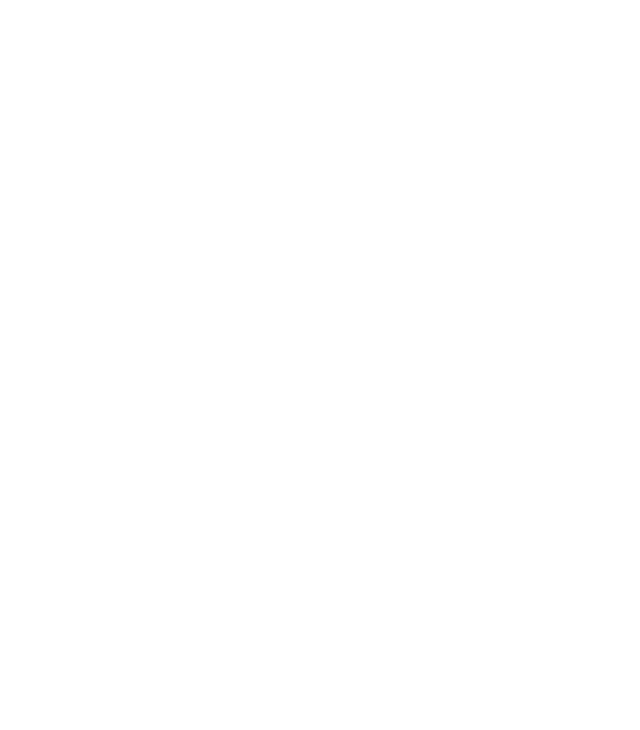
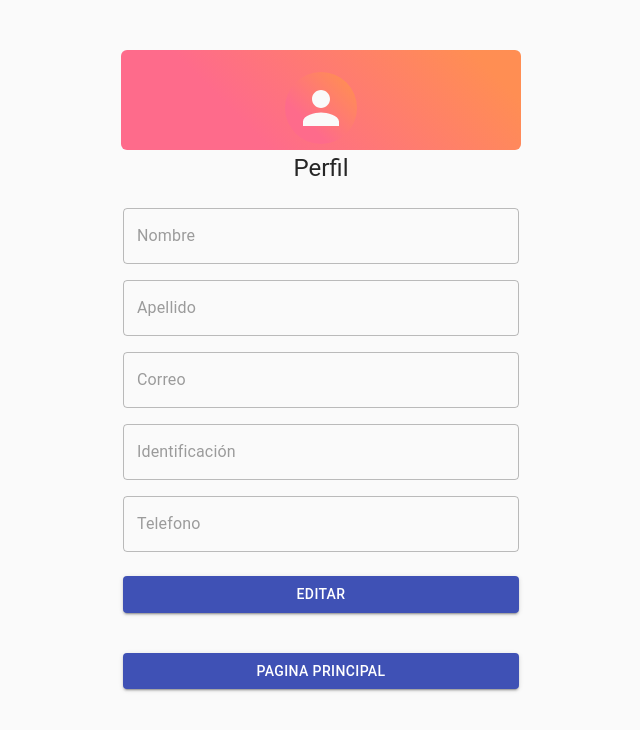
Before and after one commit to csepulvedaz/mudaya, a React (Create React App) app: page /perfil in a window 1280 px wide. Shown: the top 730 px of the page, without its empty margins (319-959 px from the left). Built offline with nearby package versions, Linux system fonts and the light colour scheme.

Commit message:
:zap::lipstipck: finalizacion profile

```diff
--- a/src/App.js
+++ b/src/App.js
@@ -3,6 +3,7 @@
 import Signin from "./pages/Signin";
 import Main from "./pages/Main";
 import VehicleForm from "./pages/VehicleForm";
+import Profile from "./pages/Profile";
 import {
     BrowserRouter as Router,
     Switch,
@@ -26,6 +27,9 @@
                 <Route path="/vehiculo">
                     <VehicleForm />
                 </Route>
+                <Route path="/perfil">
+                    <Profile/>
+                </Route>
             </Switch>
         </Router>
     );
--- a/src/components/header/CustomHeader.js
+++ b/src/components/header/CustomHeader.js
@@ -3,7 +3,7 @@
 import { makeStyles } from "@material-ui/core/styles";
 import PersonIcon from "@material-ui/icons/Person";
 import ExitToAppIcon from "@material-ui/icons/ExitToApp";
-import { Redirect } from "react-router-dom";
+import { Redirect, useHistory } from "react-router-dom";
 
 const { Header } = Layout;
 
@@ -70,11 +70,16 @@
 const CustomHeader = () => {
     const [navigate, setNavigate] = useState(false);
     const classes = useStyles();
+    let history = useHistory();
 
     const logout = () => {
         localStorage.clear("token");
         setNavigate(true);
     };
+    const toProfile = () => {
+        history.push("/perfil");
+    };
+
     if (navigate) return <Redirect to="/" push={true} />;
     return (
         <Header theme="light" className={classes.header}>
@@ -87,7 +92,8 @@
                 <Button
                     icon={<PersonIcon className={classes.icon} />}
                     className={classes.box}
-                    onClick={() => alert("Perfil presionado")}
+                    //onClick={() => alert("Perfil presionado")}
+                    onClick={toProfile}
                 />
             </div>
             <div className={classes.container}>
--- a/src/pages/Profile.js
+++ b/src/pages/Profile.js
@@ -0,0 +1,156 @@
+import React from "react";
+import Avatar from "@material-ui/core/Avatar";
+import Button from "@material-ui/core/Button";
+import CssBaseline from "@material-ui/core/CssBaseline";
+import TextField from "@material-ui/core/TextField";
+import FormControlLabel from "@material-ui/core/FormControlLabel";
+import Checkbox from "@material-ui/core/Checkbox";
+import Link from "@material-ui/core/Link";
+import Grid from "@material-ui/core/Grid";
+import Box from "@material-ui/core/Box";
+import Typography from "@material-ui/core/Typography";
+import { makeStyles } from "@material-ui/core/styles";
+import Container from "@material-ui/core/Container";
+import { useHistory } from "react-router-dom";
+
+const useStyles = makeStyles(theme => ({
+    paper: {
+      marginTop: theme.spacing(8),
+      display: "flex",
+      flexDirection: "column",
+      alignItems: "center"
+    },
+    avatar: {
+      margin: theme.spacing(1),
+      //backgroundColor: theme.palette.secondary.main,
+      background: "linear-gradient(45deg, #FE6B8B 30%, #FF8E53 90%)",
+      width: theme.spacing(9),
+      height: theme.spacing(9)
+    },
+    back: {
+      //backgroundColor: "blue",
+      background: "linear-gradient(45deg, #FE6B8B 30%, #FF8E53 90%)",
+      border: 0,
+      borderRadius: 6,
+      height: 100,
+      width: 400
+    },
+    form: {
+      width: "100%", // Fix IE 11 issue.
+      marginTop: theme.spacing(3)
+    },
+    submit: {
+      margin: theme.spacing(3, 0, 2)
+
+    }
+  }));
+
+  const Profile = () =>{
+    const classes = useStyles();
+    let history = useHistory();
+
+    const toMain = () => {
+        history.push("/principal");
+    };
+
+    return (
+        <Container component="main" maxWidth="xs">
+          <CssBaseline />
+          <div className={classes.paper}>
+            <Box
+              className={classes.back}
+              zIndex="modal"
+              position="absolute"
+              top={50}
+            />
+            <Box zIndex="tooltip">
+              <Avatar className={classes.avatar} />
+            </Box>
+            <Typography component="h1" variant="h5">
+              Perfil
+            </Typography>
+            <form className={classes.form} noValidate>
+              <Grid container spacing={2}>
+                <Grid item xs={12} sm={12}>
+                  <TextField
+                    autoComplete="fname"
+                    name="firstName"
+                    variant="outlined"
+                    fullWidth
+                    id="firstName"
+                    label="Nombre"
+                    disabled = "true"
+                  />
+                </Grid>
+                <Grid item xs={12} sm={12}>
+                  <TextField
+                    variant="outlined"
+                    fullWidth
+                    id="lastName"
+                    label="Apellido"
+                    name="lastName"
+                    autoComplete="lname"
+                    disabled = "true"
+                  />
+                </Grid>
+                <Grid item xs={12}>
+                  <TextField
+                    variant="outlined"
+                    fullWidth
+                    id="email"
+                    label="Correo"
+                    name="email"
+                    autoComplete="email"
+                    disabled = "true"
+                  />
+                </Grid>
+                <Grid item xs={12}>
+                  <TextField
+                    variant="outlined"
+                    fullWidth
+                    name="identification"
+                    label="Identificación"
+                    id="identification"
+                    autoComplete="current-identification"
+                    disabled = "true"
+                  />
+                </Grid>
+                <Grid item xs={12}>
+                  <TextField
+                    variant="outlined"
+                    fullWidth
+                    name="cellphone"
+                    label="Telefono"
+                    id="cellphone"
+                    autoComplete="current-cellphone"
+                    disabled = "true"
+                  />
+                </Grid>
+              </Grid>
+              <Button
+                type="submit"
+                fullWidth
+                variant="contained"
+                color="primary"
+                className={classes.submit}
+              >
+                Editar
+              </Button>
+              <Button
+                type="submit"
+                fullWidth
+                variant="contained"
+                color="primary"
+                className={classes.submit}
+                onClick={toMain}
+              >
+                Pagina Principal
+              </Button>
+              <Grid container justify="flex-end" />
+            </form>
+          </div>
+        </Container>
+      );
+  }
+
+  export default Profile;
```
